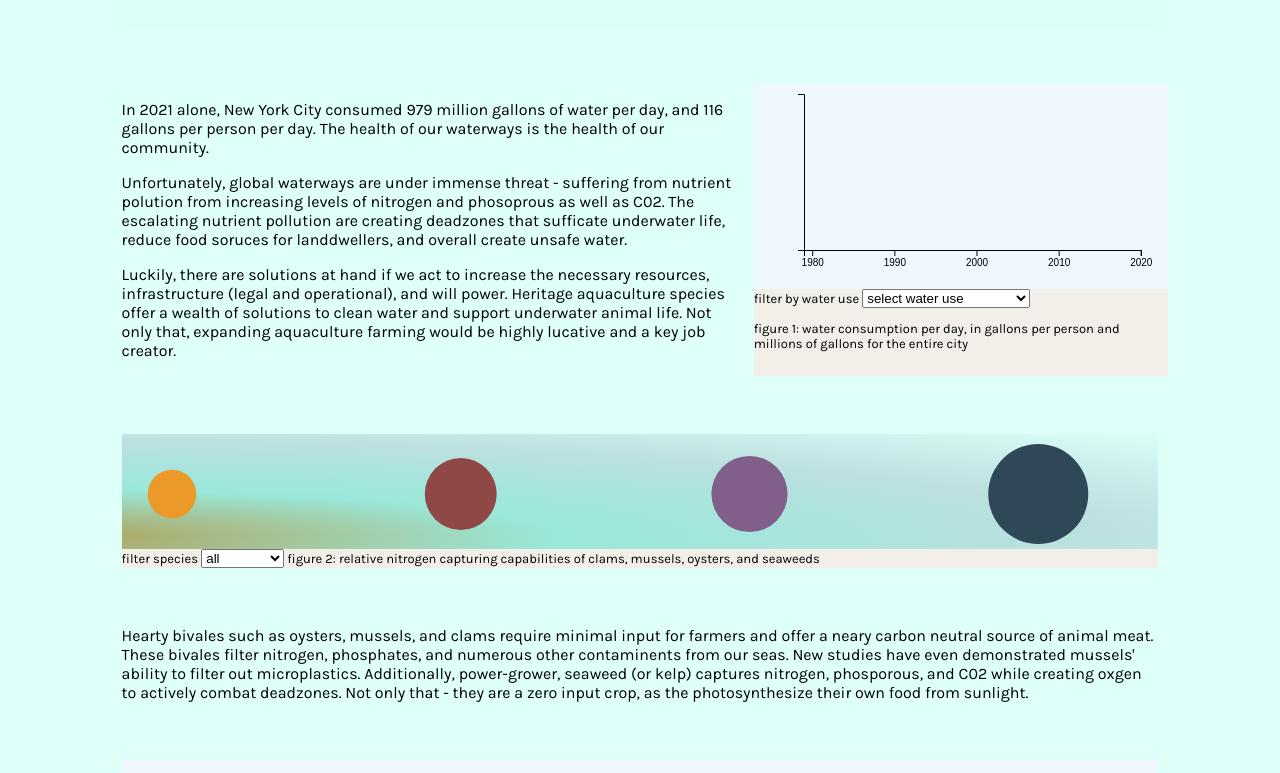
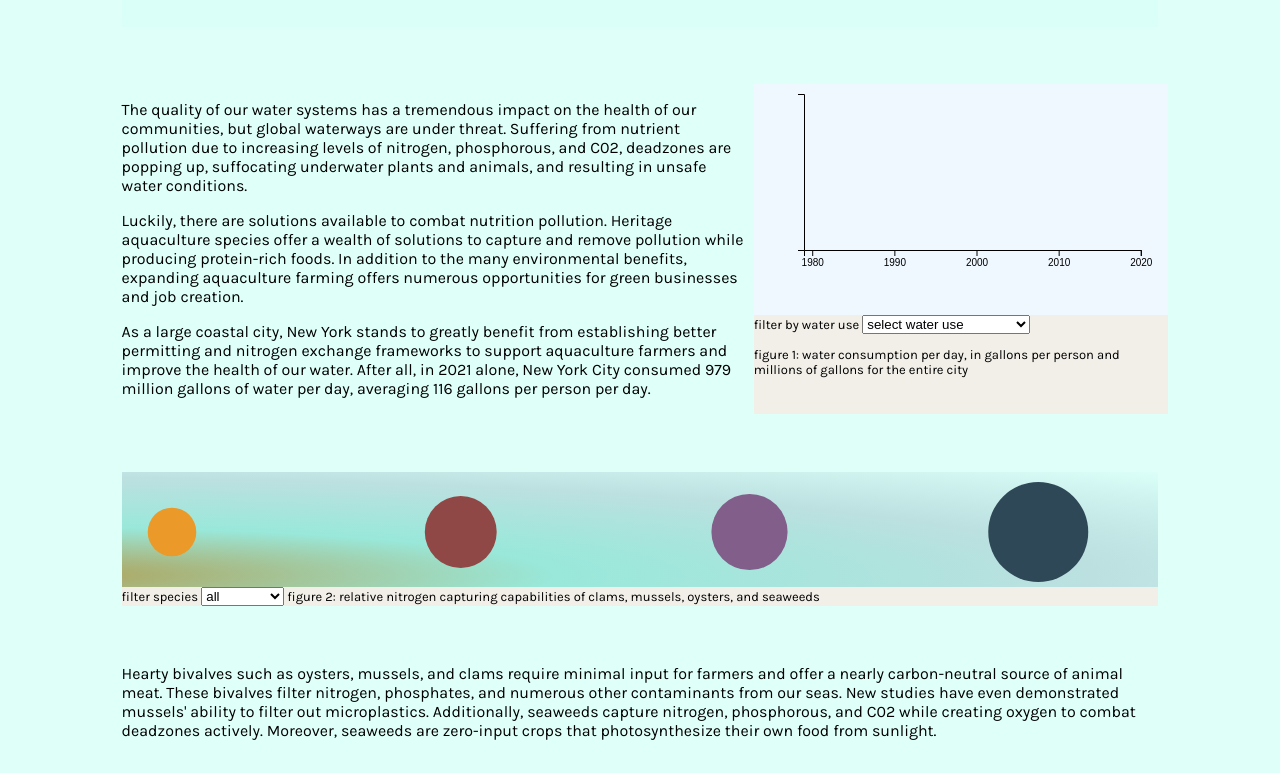
Before and after one commit to alliarnold/plantsforwater, a plain HTML site: page index.html in a window 1280 px wide. Shown: the part 149-922 px from the top of the page. Drawn offline with Linux system fonts and the light colour scheme.

Commit message:
Update index.html
updating texts

```diff
--- a/index.html
+++ b/index.html
@@ -23,9 +23,9 @@
     <div>
       <div class='section' id="one">
         <div class='text'>
-          <p>In 2021 alone, New York City consumed 979 million gallons of water per day, and 116 gallons per person per day. The health of our waterways is the health of our community.</p>
-          <p>Unfortunately, global waterways are under immense threat - suffering from nutrient polution from increasing levels of nitrogen and phosoprous as well as C02. The escalating nutrient pollution are creating deadzones that sufficate underwater life, reduce food soruces for landdwellers, and overall create unsafe water.</p>
-          <p>Luckily, there are solutions at hand if we act to increase the necessary resources, infrastructure (legal and operational), and will power. Heritage aquaculture species offer a wealth of solutions to clean water and support underwater animal life. Not only that, expanding aquaculture farming would be highly lucative and a key job creator.</p>
+          <p>The quality of our water systems has a tremendous impact on the health of our communities, but global waterways are under threat. Suffering from nutrient pollution due to increasing levels of nitrogen, phosphorous, and C02, deadzones are popping up, suffocating underwater plants and animals, and resulting in unsafe water conditions.</p>
+          <p>Luckily, there are solutions available to combat nutrition pollution. Heritage aquaculture species offer a wealth of solutions to capture and remove pollution while producing protein-rich foods. In addition to the many environmental benefits, expanding aquaculture farming offers numerous opportunities for green businesses and job creation.</p>
+          <p>As a large coastal city, New York stands to greatly benefit from establishing better permitting and nitrogen exchange frameworks to support aquaculture farmers and improve the health of our water. After all, in 2021 alone, New York City consumed 979 million gallons of water per day, averaging 116 gallons per person per day.</p>
         </div>
         <div class='graph' id="d3-container-1"></div>
           <div id="caption2" style="font-size: small";>
@@ -41,7 +41,7 @@
             figure 2: relative nitrogen capturing capabilities of clams, mussels, oysters, and seaweeds</div>
       </div>
       <div class='section'>
-        <p>Hearty bivales such as oysters, mussels, and clams require minimal input for farmers and offer a neary carbon neutral source of animal meat. These bivales filter nitrogen, phosphates, and numerous other contaminents from our seas. New studies have even demonstrated mussels' ability to filter out microplastics. Additionally, power-grower, seaweed (or kelp) captures nitrogen, phosporous, and C02 while creating oxgen to actively combat deadzones. Not only that - they are a zero input crop, as the photosynthesize their own food from sunlight.</p>
+        <p>Hearty bivalves such as oysters, mussels, and clams require minimal input for farmers and offer a nearly carbon-neutral source of animal meat. These bivalves filter nitrogen, phosphates, and numerous other contaminants from our seas. New studies have even demonstrated mussels' ability to filter out microplastics. Additionally, seaweeds capture nitrogen, phosphorous, and C02 while creating oxygen to combat deadzones actively. Moreover, seaweeds are zero-input crops that photosynthesize their own food from sunlight.</p>
       </div>
       <div class='section' id='three'>
         <!-- example of adding pull-down filter-->
```
